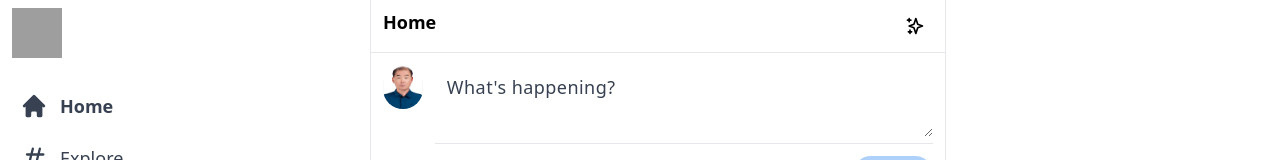
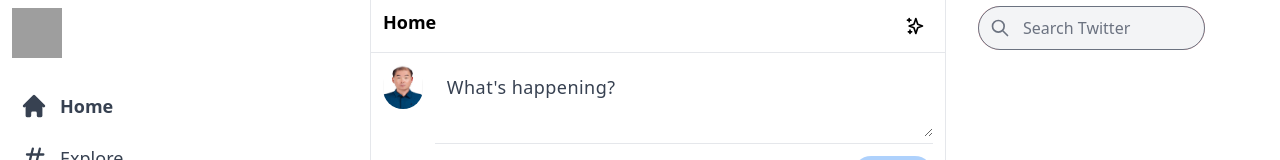
Before and after one commit to Bittbom/twitter, a Next.js app: page / in a window 1280 px wide. Shown: the top 160 px of the page. Built offline with nearby package versions, Linux system fonts and the light colour scheme; grey boxes are pictures that could not be loaded.

Commit message:
create widgets component and search bar

```diff
--- /dev/null
+++ b/components/Widgets.js
@@ -0,0 +1,18 @@
+import { SearchIcon } from "@heroicons/react/outline";
+
+export default function Widgets() {
+  return (
+    <div className="xl:w-[600px] hidden lg:inline ml-8 space-y-5">
+      <div className="w-[90%] xl:w-[75%] sticky top-0 bg-white py-1.5 z-50">
+        <div className="flex items-center p-3 rounded-full bg-red-300 relative">
+          <SearchIcon className="h-5 z-50 text-gray-500" />
+          <input
+            type="text"
+            placeholder="Search Twitter"
+            className="absolute inset-0 rounded-full pl-11 border-gray-500 text-gray-700 focus:shadow-lg focus:bg-white bg-gray-100"
+          />
+        </div>
+      </div>
+    </div>
+  );
+}
--- a/pages/index.js
+++ b/pages/index.js
@@ -1,6 +1,7 @@
 import Head from "next/head";
 import Feed from "../components/Feed";
 import Sidebar from "../components/Sidebar";
+import Widgets from "../components/Widgets";
 
 export default function Home() {
   return (
@@ -17,6 +18,7 @@ export default function Home() {
         {/* Feed */}
         <Feed />
         {/* Widgets */}
+        <Widgets />
 
         {/* modal */}
       </main>
```
